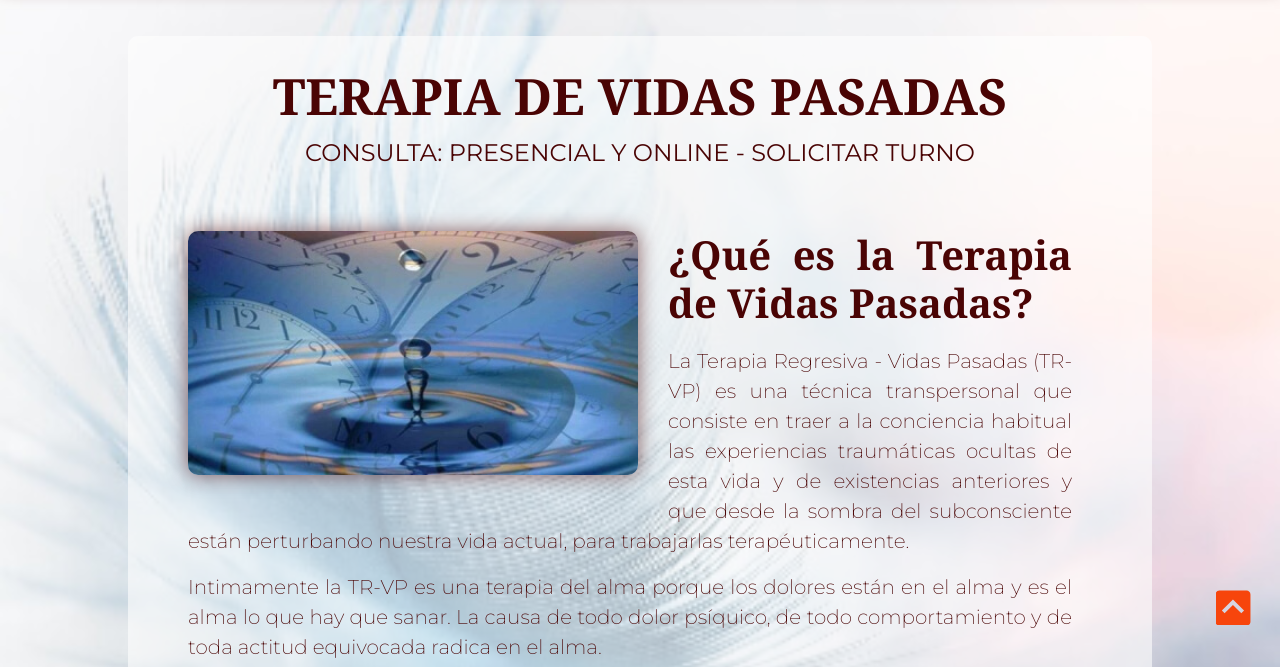
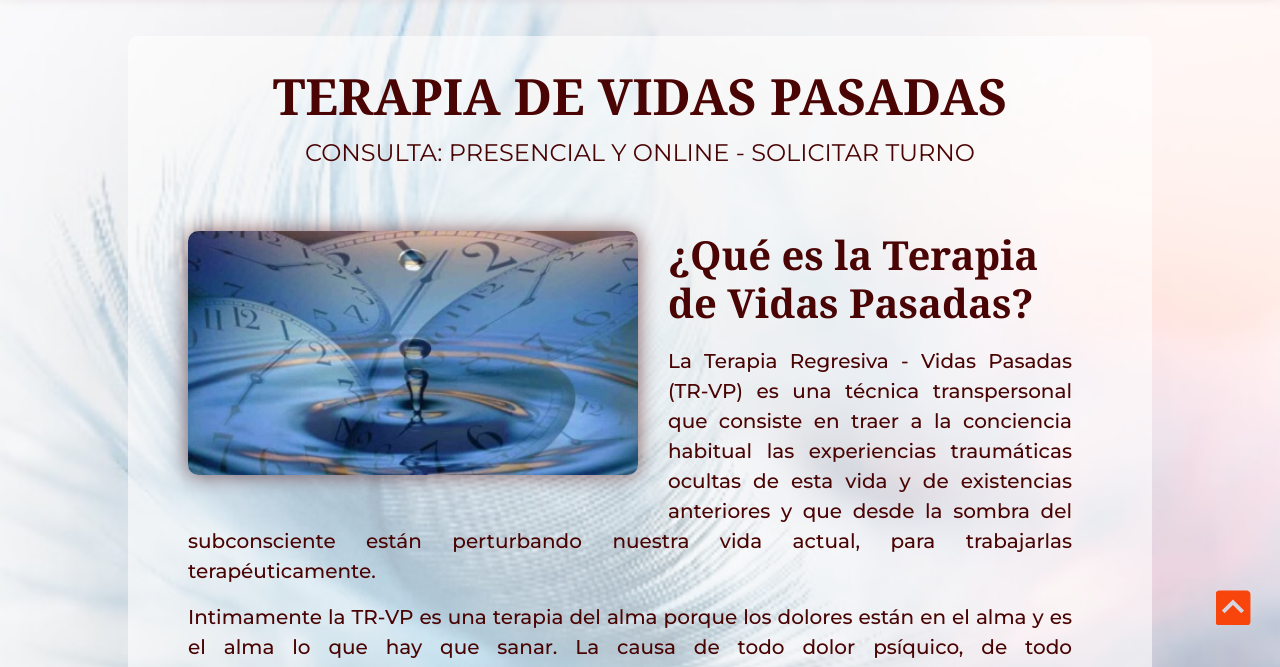
Before and after one commit to AlZurzolo/webpuntoalfa, a website: page page/tvp.html in a window 1280 px wide. Shown: the part 74-741 px from the top of the page. Drawn offline with Linux system fonts and the light colour scheme.

Commit message:
Ajustes estèticos

```diff
--- a/assets/scss/_mixins.scss
+++ b/assets/scss/_mixins.scss
@@ -4,7 +4,7 @@
 }
 
 .letraParrafoChica{
-    @include fontSide(1.8rem, 200);
+    @include fontSide(1.8rem, 500);
 }
 
 .letraParrafoMediana{
--- a/assets/scss/styles.scss
+++ b/assets/scss/styles.scss
@@ -180,13 +180,19 @@ li:hover ul {
 }
 
 .container__inicio {
-    height: 100vh;
+    height: auto;
     align-items: center;
     justify-content: center;
     padding-top: 100px;
     padding-bottom: 100px;
     background: url(../img/hero-bg.jpg) top center fixed;
     background-size: cover;
+}
+
+@media screen and (min-width: 720px) {
+    .container__inicio{
+        height: 100vh;
+    }
 }
 
 /* nombre de areas inicio */
@@ -581,12 +587,19 @@ article:last-of-type{
         padding-top: 6px;
     }
 
-    h2, h4 {
+    h2, h3, h4 {
         padding-bottom: 8px;
+        text-align: left;
     }
 
     h4 {
         padding-top: 15px;
+    }
+}
+
+@media screen and (min-width: 720px) {
+    .ontainer__our__textTherapy{
+        text-align: justify;
     }
 }
 
```
Also changed, not shown: page/biodecodificacion.html (+1 -1 lines), assets/css/styles.css.
